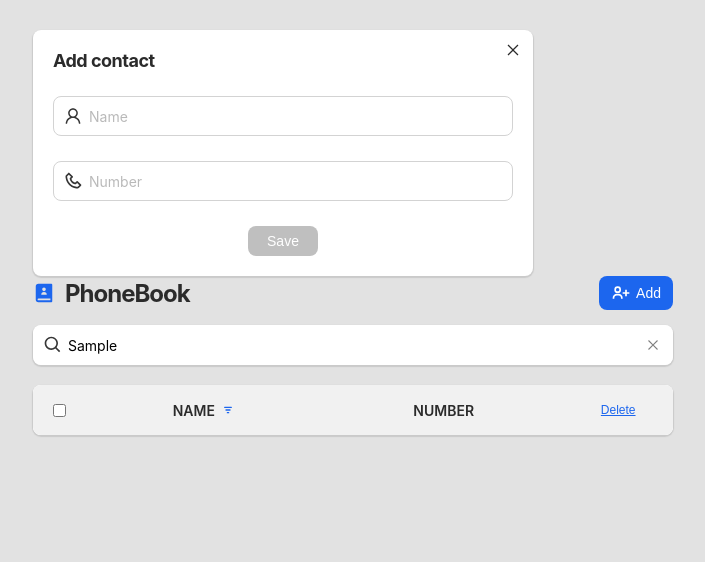
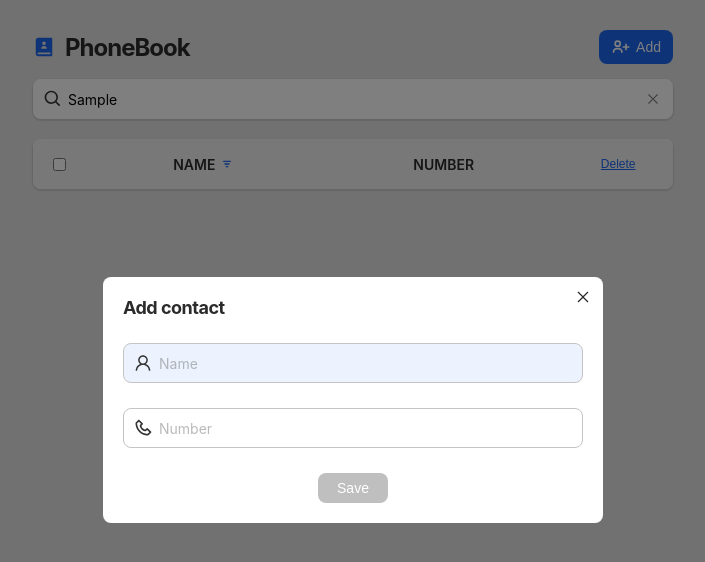
Before and after one commit to dusixx/goit-react-hw-02-phonebook, a React (Create React App) app: page / in a window 1280 px wide. Both pictures are taken after typing "Sample" into the empty fields and a click on the button "Add". Shown: the top 562 px of the page, without its empty margins (287-992 px from the left). Built offline with nearby package versions, Linux system fonts and the light colour scheme.

Commit message:
adds features

```diff
--- a/src/components/App/App.jsx
+++ b/src/components/App/App.jsx
@@ -9,6 +9,8 @@ import { ContactEditor } from 'components/ContactList/ContactEditor';
 import { Filter } from 'components/ContactList/Filter';
 import { getId } from 'components/utils';
 
+const EDITOR_TITLE_ADD = 'Add contact';
+const EDITOR_TITLE_EDIT = 'Edit contact';
 const MSG_NO_CONTACTS = "You don't have any contacts yet";
 
 //
@@ -109,17 +111,22 @@ export class App extends Component {
   handleEditorSubmit = (_, data) => {
     const { editedIndex } = this.state;
 
-    if (editedIndex < 0) {
-      this.addContact(data);
-    } else {
-      this.editContact(editedIndex, data);
-    }
+    if (editedIndex < 0) this.addContact(data);
+    else this.editContact(editedIndex, data);
 
     this.handleEditorClose();
   };
 
+  getFieldValues = () => {
+    const { editedIndex, contacts } = this.state;
+    if (editedIndex < 0) return;
+
+    const { name, number } = contacts[editedIndex];
+    return [name, number];
+  };
+
   render() {
-    const { contacts, filter, showEditor } = this.state;
+    const { contacts, filter, showEditor, editedIndex } = this.state;
     const {
       handleAddContactClick,
       handleFilterChange,
@@ -127,17 +134,22 @@ export class App extends Component {
       handleListSort,
       handleEditorClose,
       handleEditorSubmit,
+      getFieldValues,
     } = this;
 
     return (
       <Container width="50%">
         {showEditor && (
           <ContactEditor
-            title="Add contact"
+            width={500}
+            zindex={99}
+            title={editedIndex < 0 ? EDITOR_TITLE_ADD : EDITOR_TITLE_EDIT}
             onClose={handleEditorClose}
             onSubmit={handleEditorSubmit}
+            fieldValues={getFieldValues()}
           />
         )}
+
         <Header>
           <h1>
             <RiContactsBook2Fill size={22} color="var(--color-accent)" />
@@ -152,7 +164,7 @@ export class App extends Component {
             Add
           </ButtonPrimary>
         </Header>
-        {!!contacts.length && (
+
         <Block marginBottom="20px" marginTop="15px">
           <Filter
             value={filter}
@@ -160,7 +172,7 @@ export class App extends Component {
             disabled={!contacts.length}
           />
         </Block>
-        )}
+
         {!!contacts.length && (
           <Block>
             <ContactList
@@ -172,6 +184,7 @@ export class App extends Component {
             />
           </Block>
         )}
+
         {!contacts.length && (
           <NoContacts>
             {MSG_NO_CONTACTS}
--- a/src/components/ContactList/ContactEditor.jsx
+++ b/src/components/ContactList/ContactEditor.jsx
@@ -12,13 +12,15 @@ import { Form, CloseBtn, Title, SaveBtn } from './ContactEditor.styled';
 
 const field = {
   name: {
-    pattern: /^[a-zа-яіїє]{2,}(\s+[a-zа-яіїє]{2,})?$/iu,
-    validationMsg:
-      'First and last name(optional) must contain only letters and be at least 2 characters long',
+    icon: IconUser,
+    pattern: /^\s*[a-zа-яіїє]{2,}\s*(\s+[a-zа-яіїє]{2,})?\s*$/iu,
+    validationMsg: `First and last name(optional) must contain only letters and
+      be at least 2 characters long`,
     required: true,
   },
   number: {
-    pattern: /^\d{3}(-\d{2}){2}$/,
+    icon: IconPhone,
+    pattern: /^\s*\d{3}(-\d{2}){2}\s*$/,
     validationMsg: 'Required number format: XXX-XX-XX',
     required: true,
   },
@@ -28,12 +30,10 @@ const initialState = {
   name: {
     value: '',
     isValid: !field.name.required,
-    validationMsg: '',
   },
   number: {
     value: '',
     isValid: !field.number.required,
-    validationMsg: '',
   },
 };
 
@@ -44,44 +44,33 @@ const initialState = {
 export class ContactEditor extends Component {
   state = initialState;
 
-  // componentWillMount() {
-  //   const { data } = this.props;
-  // }
-
-  getValidationInfo(e) {
-    const { name } = e.target;
-    const { isValid } = this.state[name];
-    return { name, validationMsg: !isValid && field[name].validationMsg };
+  // init
+  componentDidMount() {
+    this.setFieldValues();
   }
 
-  handleInputChange = (e, { name, pattern, required }) => {
-    // e === null при клике на clearBtn
-    const value = e?.target?.value || '';
-    // если поле необязательное, но значение введено -
-    // проверяем его валидность
-    const isValid = value ? pattern.test(value) : !required;
+  setFieldValues() {
+    const { fieldValues } = this.props;
+    if (!Array.isArray(fieldValues)) return;
 
+    Object.keys(this.state).forEach((name, idx) => {
+      const value = fieldValues[idx] || '';
+      this.setState({ [name]: { value, isValid: true } });
+    });
+  }
+
+  handleInputChange = (e, { name, value, isValid }) => {
     this.setState(cur => ({
       [name]: {
-        ...cur[name],
         value,
         isValid,
       },
     }));
   };
 
-  handleInputBlur = e => {
-    const { name, validationMsg } = this.getValidationInfo(e);
-    this.setState(cur => ({
-      [name]: { ...cur[name], validationMsg },
-    }));
-  };
-
   getFormData() {
-    console.log(this.state, Object.entries(this.state));
-
     return Object.entries(this.state).reduce((res, [key, data]) => {
-      res[key] = data.value;
+      res[key] = data.value.trim();
       return res;
     }, {});
   }
@@ -96,12 +85,14 @@ export class ContactEditor extends Component {
   };
 
   render() {
-    const { onClose, title } = this.props;
+    const { onClose, title, zindex, width } = this.props;
     const { name, number } = this.state;
-    const { handleInputChange, handleSubmit, handleInputBlur } = this;
+    const { handleInputChange, handleSubmit } = this;
 
     return (
-      <Form width="500px" onSubmit={handleSubmit}>
+      <>
+        <Backdrop zindex={zindex} />
+        <Form width={width} onSubmit={handleSubmit} zindex={zindex + 1}>
           <Title>{title}</Title>
 
           <CloseBtn type="button" title="Close" onClick={onClose}>
@@ -112,14 +103,14 @@ export class ContactEditor extends Component {
           <TextField
             name="name"
             autoComplete="off"
+            autoFocus
             required={field.name.required}
             style={{ borderRadius: 'var(--border-radius)' }}
             pattern={field.name.pattern}
-          icon={IconUser}
+            icon={field.name.icon}
             value={name.value}
             onChange={handleInputChange}
-          onBlur={handleInputBlur}
-          validationMsg={name.validationMsg}
+            validationMsg={field.name.validationMsg}
           />
 
           {/* number */}
@@ -129,17 +120,17 @@ export class ContactEditor extends Component {
             required={field.number.required}
             style={{ borderRadius: 'var(--border-radius)' }}
             pattern={field.number.pattern}
-          icon={IconPhone}
+            icon={field.number.icon}
             value={number.value}
             onChange={handleInputChange}
-          onBlur={handleInputBlur}
-          validationMsg={number.validationMsg}
+            validationMsg={field.number.validationMsg}
           />
 
           <SaveBtn type="submit" disabled={!name.isValid || !number.isValid}>
             Save
           </SaveBtn>
         </Form>
+      </>
     );
   }
 }
--- a/src/components/ContactList/ContactEditor.styled.jsx
+++ b/src/components/ContactList/ContactEditor.styled.jsx
@@ -5,16 +5,22 @@ import {
   FlexCentered,
   Disabled,
 } from 'styles/shared';
+import { calcCSSValue } from 'components/utils';
 
 export const Form = styled.form`
-  position: relative;
+  position: absolute;
+  top: 50%;
+  left: 50%;
+  transform: translate(-50%, -50%);
+
   ${FlexCentered(`flex-direction: column; gap: 25px`)};
 
   padding: 20px;
-  width: ${({ width }) => width};
+  width: ${({ width }) => calcCSSValue(width)};
+  z-index: ${({ zindex }) => zindex};
 
   background-color: white;
-  box-shadow: var(--box-shadow);
+  /* box-shadow: var(--box-shadow); */
   border-radius: var(--border-radius);
 `;
 
@@ -49,10 +55,11 @@ export const SaveBtn = styled(ButtonPrimary)`
   }
 `;
 
-export const Field = styled.div`
+export const FieldGroup = styled.div`
+  display: flex;
+  flex-direction: column;
+  gap: 25px;
   width: 100%;
+  height: 120px;
+  overflow-y: auto;
 `;
-
-export const ValidationMsg = styled.p`
-  font-size: 0.9rem;
-`;
--- a/src/components/ContactList/HeaderBtn.jsx
+++ b/src/components/ContactList/HeaderBtn.jsx
@@ -10,7 +10,7 @@ export const HeaderBtn = ({ name, onClick, sorted }) => {
 
   return (
     <Button type="button" name={name} onClick={onClick}>
-      {name}
+      <span>{name}</span>
       {Icon && <Icon size={ICON_SIZE} color="var(--color-accent)" />}
     </Button>
   );
--- a/src/components/ContactList/HeaderBtn.styled.jsx
+++ b/src/components/ContactList/HeaderBtn.styled.jsx
@@ -3,6 +3,7 @@ import { ButtonBase } from '../../styles/shared';
 
 export const Button = styled(ButtonBase)`
   display: inline-flex;
+  gap: 4px;
   width: 100px;
 
   font-size: inherit;
--- a/src/components/TextField/TextField.jsx
+++ b/src/components/TextField/TextField.jsx
@@ -65,6 +65,8 @@ export class TextField extends Component {
     pattern: PropTypes.instanceOf(RegExp),
   };
 
+  state = { isValid: true, canShowValidationMsg: false };
+
   constructor(props) {
     super(props);
     this.iconRef = React.createRef();
@@ -77,17 +79,47 @@ export class TextField extends Component {
     this.forceUpdate();
   }
 
-  handleChange = (e, ...restArgs) => {
+  // componentDidUpdate() {
+  //   const { value, name } = this.props;
+  //   const ev = new Event('input', { bubbles: true });
+  //   //ev.simulated = true;
+  //   this.inputRef.current.dispatchEvent(ev);
+  //   // console.log(this.inputRef);
+  //   //value && this.handleChange({ target: { value } }, name);
+  // }
+
+  handleChange = (e, name) => {
+    console.log('handleChange');
+    // e === null при клике на clearBtn
+    const value = e?.target?.value || '';
+
+    const isValid = this.isValid(value);
+    this.setState({ isValid });
+
     const { onChange } = this.props;
-    onChange && onChange(e, ...restArgs);
+    onChange && onChange(e, { name, value, isValid });
   };
 
-  handleBlur = (e, ...restArgs) => {
+  isValid(value) {
+    const { pattern = DEF_PATTERN, required = false } = this.props;
+    // даже если поле необязательное, но значение введено -
+    // проверяем его соотвествие паттерну
+    return value ? pattern.test(value) : !required;
+  }
+
+  handleBlur = e => {
+    // разрешаем показывать сообщение для поля,
+    // если была хоть одна потеря фокуса с непустым значением
+    const { canShowValidationMsg } = this.state;
+    if (!canShowValidationMsg)
+      this.setState({ canShowValidationMsg: !!e.target.value });
+
     const { onBlur } = this.props;
-    onBlur && onBlur(e, ...restArgs);
+    onBlur && onBlur(e);
   };
 
   render() {
+    const { isValid, canShowValidationMsg } = this.state;
     const { handleChange, handleBlur, iconWidth, inputHeight } = this;
 
     const {
@@ -101,8 +133,8 @@ export class TextField extends Component {
       width,
       height,
       // validation
-      pattern = DEF_PATTERN,
-      required,
+      pattern /* чтобы не прокинулось инпуту */,
+      required /* чтобы не прокинулось инпуту */,
       validationMsg,
       validationMsgColor,
       // icon
@@ -111,6 +143,8 @@ export class TextField extends Component {
       iconColor,
       ...restProps
     } = this.props;
+
+    const showValidationMsg = canShowValidationMsg && !isValid && validationMsg;
 
     return (
       // note: если сюда прокинуть весь restProps, и задать, например, для TextField
@@ -121,10 +155,6 @@ export class TextField extends Component {
         height={height}
         //
         // на инпуте не сработает, он не получает фокус
-        // note: через раз приходит 2 аргумент-объект
-        // В консоле видно, что каждый раз вызывается дважды
-        // onBlur={e => handleBlur(e, { name, pattern, required })}
-        //
         onBlur={handleBlur}
       >
         <InputWrapper>
@@ -133,13 +163,13 @@ export class TextField extends Component {
             type={type || 'text'}
             name={name}
             placeholder={label || name}
-            onChange={e => handleChange(e, { name, pattern, required })}
+            onChange={e => handleChange(e, name)}
             value={value}
-            validationMsg={validationMsg}
             ref={this.inputRef}
             // calculated
             iconWidth={iconWidth}
             inputHeight={inputHeight}
+            showValidationMsg={showValidationMsg}
             // (*)
             {...restProps}
           />
@@ -157,14 +187,14 @@ export class TextField extends Component {
           {/* Clear btn */}
           {value && (
             <ClearBtn
-              onClick={() => handleChange(null, { name, pattern, required })}
+              onClick={() => handleChange(null, name)}
               // calculated
               inputHeight={inputHeight}
             />
           )}
         </InputWrapper>
         {/* Validation msg */}
-        {validationMsg && (
+        {showValidationMsg && (
           <ValidationMessage
             inputHeight={inputHeight}
             color={validationMsgColor}
--- a/src/components/TextField/TextField.styled.jsx
+++ b/src/components/TextField/TextField.styled.jsx
@@ -1,6 +1,6 @@
 import styled from '@emotion/styled';
 import { ButtonBase, FlexCentered } from 'styles/shared';
-import { isNum } from 'components/utils';
+import { calcCSSValue } from 'components/utils';
 
 //
 // params
@@ -11,11 +11,10 @@ const def = {
   height: '40px',
   iconColor: '#363636',
   validationColor: '#d93025',
-  borderColor: 'lightgray',
+  borderColor: '#c4c4c4',
   paddingSide: 12,
 };
 
-const calc = v => (isNum(v) ? `${v}px` : v);
 const fieldWidth = ({ width }) => width || def.width;
 const fieldHeight = ({ height }) => height || def.height;
 const fontSize = ({ inputHeight }) => `${inputHeight * 0.35}px`;
@@ -24,7 +23,7 @@ const validationFontSize = ({ inputHeight }) =>
   `${inputHeight * 0.35 * 0.83}px`;
 
 const borderRadius = ({ inputHeight }) => `${inputHeight * 0.2}px`;
-const iconHeight = ({ size }) => `${size ? calc(size) : '50%'}`;
+const iconHeight = ({ size }) => `${size ? calcCSSValue(size) : '50%'}`;
 const iconOffset = ({ iconWidth }) => `${iconWidth * 0.5}px`;
 const clearBtnOffset = ({ inputHeight }) => `${inputHeight * 0.2}px`;
 
@@ -70,8 +69,8 @@ export const Input = styled.input`
   border-radius: ${borderRadius};
 
   border: 1px solid
-    ${({ validationMsg }) =>
-      validationMsg ? def.validationColor : def.borderColor};
+    ${({ showValidationMsg }) =>
+      showValidationMsg ? def.validationColor : def.borderColor};
 
   outline: none;
   transition-property: background-color;
@@ -119,7 +118,7 @@ export const ClearInputBtn = styled(ButtonBase)`
 export const ValidationMessage = styled.p`
   margin-top: 2px;
   margin-left: ${borderRadius};
-  letter-spacing: -0.2px;
+  /* letter-spacing: -0.2px; */
 
   color: ${({ color }) => color || def.validationColor};
   font-size: ${validationFontSize};
--- a/src/styles/shared.jsx
+++ b/src/styles/shared.jsx
@@ -73,7 +73,7 @@ export const Block = styled.div`
 // Backdrop
 
 const BD_DEF_OPACITY = 0.5;
-const BD_DEF_ZINDEX = 9999;
+const BD_DEF_ZINDEX = 999;
 
 export const Backdrop = styled.div`
   position: fixed;
@@ -86,10 +86,11 @@ export const Backdrop = styled.div`
   background-color: ${({ bgColor }) => bgColor || 'black'};
   opacity: ${({ opacity }) => opacity || BD_DEF_OPACITY};
   z-index: ${({ zindex }) => zindex || BD_DEF_ZINDEX};
+
   visibility: visible;
   overflow: auto;
 
-  transition-property: opacity, visibility;
+  transition-property: opacity;
   transition-timing-function: var(--trans-func);
   transition-duration: var(--trans-duration);
 `;
```
Also changed, not shown: src/components/utils/index.js (+5 -4 lines), src/components/ContactList/Backdrop.jsx (added). Lines whose indentation alone changed are shown as unchanged.
